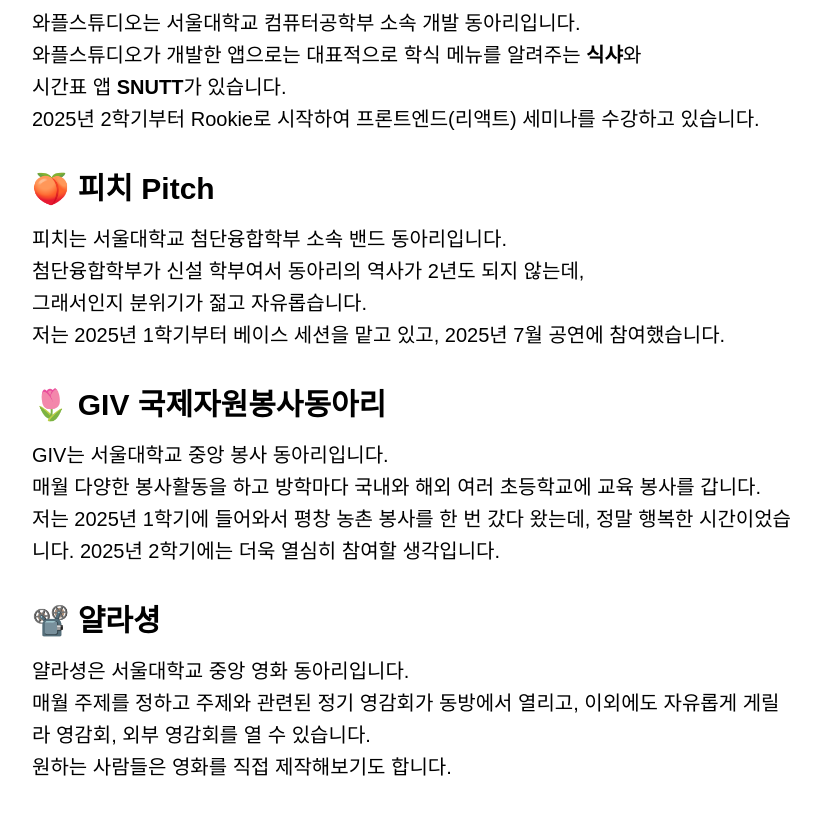
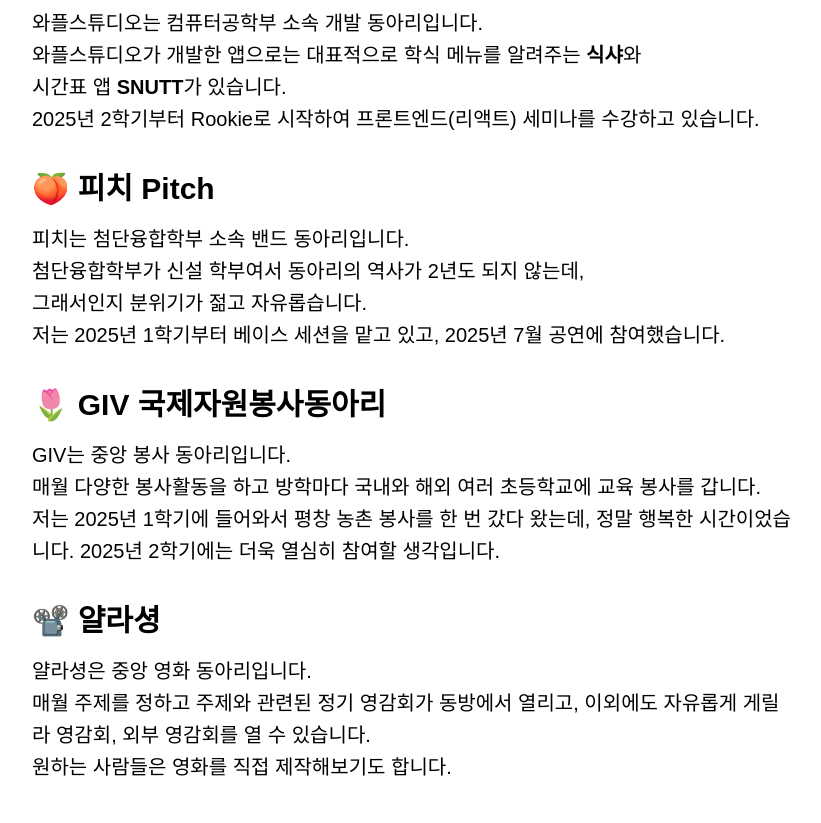
Before and after one commit to luciok1203/dhkim-website, a plain HTML site: page index.html in a window 1280 px wide. Shown: the part 729-1552 px from the top of the page, without its empty margins (228-1049 px from the left). Drawn offline with Linux system fonts and the light colour scheme.

Commit message:
동아리 설명 수정

```diff
--- a/index.html
+++ b/index.html
@@ -79,7 +79,7 @@
         <h1>동아리</h1>
         <h2>🧇 와플스튜디오</h2>
         <p>
-          와플스튜디오는 서울대학교 컴퓨터공학부 소속 개발 동아리입니다.<br />
+          와플스튜디오는 컴퓨터공학부 소속 개발 동아리입니다.<br />
           와플스튜디오가 개발한 앱으로는 대표적으로 학식 메뉴를 알려주는
           <b>식샤</b>와<br />시간표 앱 <b>SNUTT</b>가 있습니다.<br />2025년
           2학기부터 Rookie로 시작하여 프론트엔드(리액트) 세미나를 수강하고
@@ -87,23 +87,23 @@
         </p>
         <h2>🍑 피치 Pitch</h2>
         <p>
-          피치는 서울대학교 첨단융합학부 소속 밴드 동아리입니다.<br />첨단융합학부가
-          신설 학부여서 동아리의 역사가 2년도 되지 않는데,<br />그래서인지
-          분위기가 젊고 자유롭습니다.<br />저는 2025년 1학기부터 베이스 세션을
-          맡고 있고, 2025년 7월 공연에 참여했습니다.
+          피치는 첨단융합학부 소속 밴드 동아리입니다.<br />첨단융합학부가 신설
+          학부여서 동아리의 역사가 2년도 되지 않는데,<br />그래서인지 분위기가
+          젊고 자유롭습니다.<br />저는 2025년 1학기부터 베이스 세션을 맡고 있고,
+          2025년 7월 공연에 참여했습니다.
         </p>
         <h2>🌷 GIV 국제자원봉사동아리</h2>
         <p>
-          GIV는 서울대학교 중앙 봉사 동아리입니다.<br />매월 다양한 봉사활동을
-          하고 방학마다 국내와 해외 여러 초등학교에 교육 봉사를 갑니다.<br />저는
+          GIV는 중앙 봉사 동아리입니다.<br />매월 다양한 봉사활동을 하고
+          방학마다 국내와 해외 여러 초등학교에 교육 봉사를 갑니다.<br />저는
           2025년 1학기에 들어와서 평창 농촌 봉사를 한 번 갔다 왔는데, 정말
           행복한 시간이었습니다. 2025년 2학기에는 더욱 열심히 참여할 생각입니다.
         </p>
         <h2>📽️ 얄라셩</h2>
         <p>
-          얄라셩은 서울대학교 중앙 영화 동아리입니다. <br />매월 주제를 정하고
-          주제와 관련된 정기 영감회가 동방에서 열리고, 이외에도 자유롭게 게릴라
-          영감회, 외부 영감회를 열 수 있습니다.<br />원하는 사람들은 영화를 직접
+          얄라셩은 중앙 영화 동아리입니다. <br />매월 주제를 정하고 주제와
+          관련된 정기 영감회가 동방에서 열리고, 이외에도 자유롭게 게릴라 영감회,
+          외부 영감회를 열 수 있습니다.<br />원하는 사람들은 영화를 직접
           제작해보기도 합니다.
         </p>
       </section>
```
